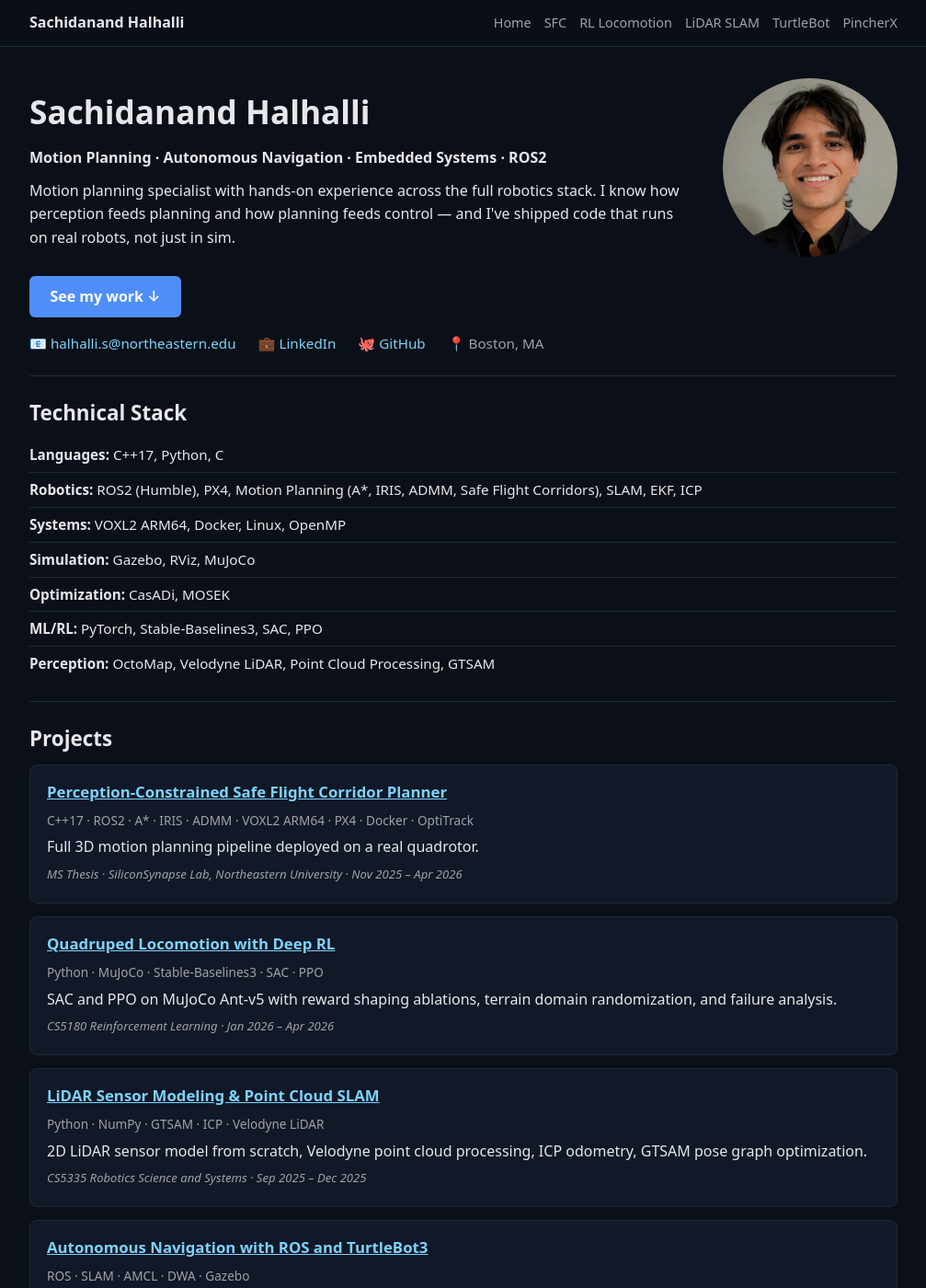
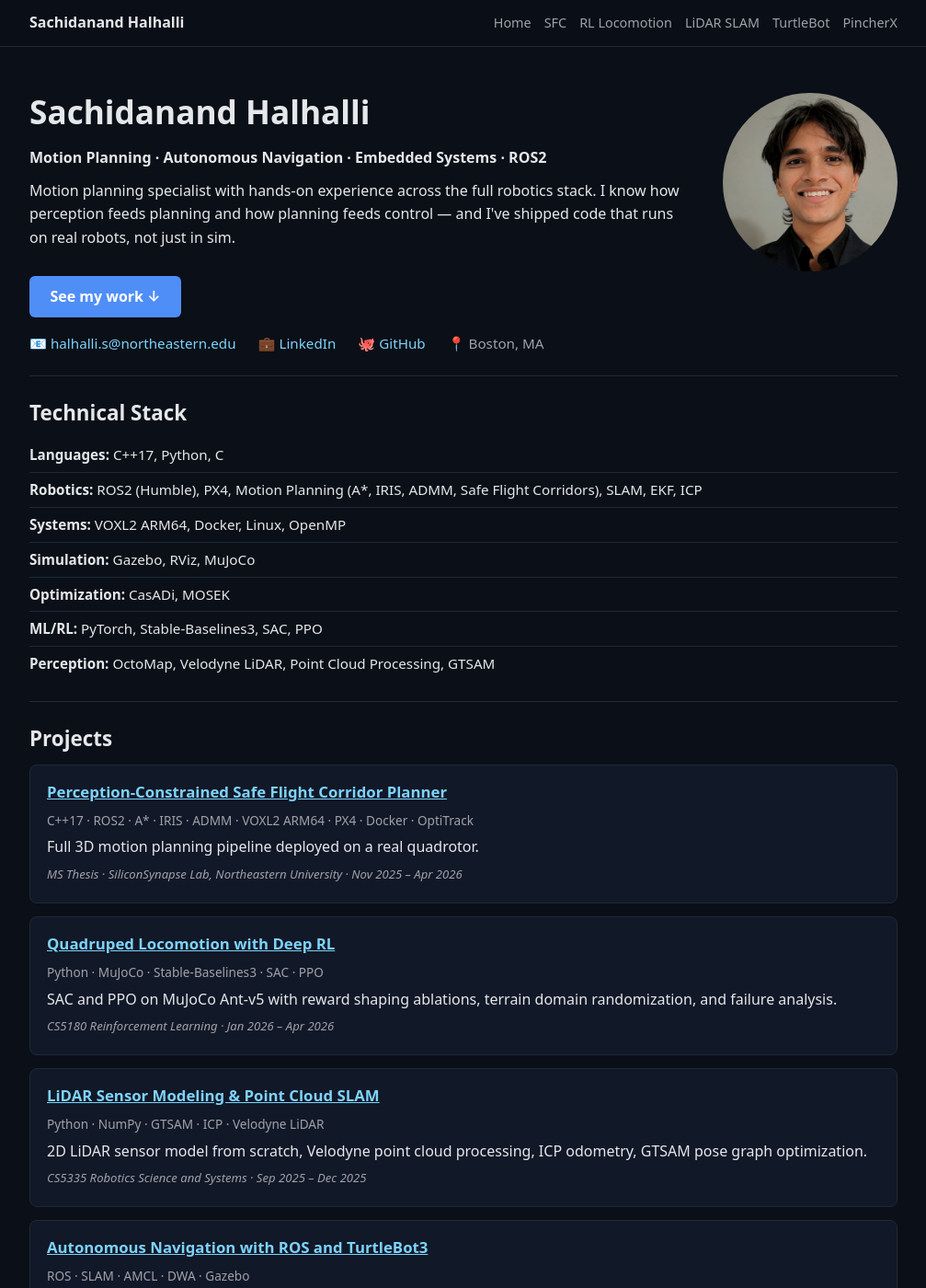
Before and after one commit to halhalli-s/halhalli-s.github.io, a Jekyll site: the page built from index.md, in a window 1280 px wide and 1400 px high. Shown: the whole window at 92% size, without its empty margins (136-1143 px from the left). Built offline with Jekyll 4.4.1, drawn with Linux system fonts in a browser that asks for light colours.

Commit message:
Update style.css

```diff
--- a/Assets/style.css
+++ b/Assets/style.css
@@ -126,7 +126,7 @@ blockquote {
   object-fit: cover;
   object-position: center 8%;
   float: right;
-  margin: 0 0 1.5rem 2rem;
+  margin: 1rem 0 1rem 2rem;
   display: block;
   max-width: unset !important;
 }
```
